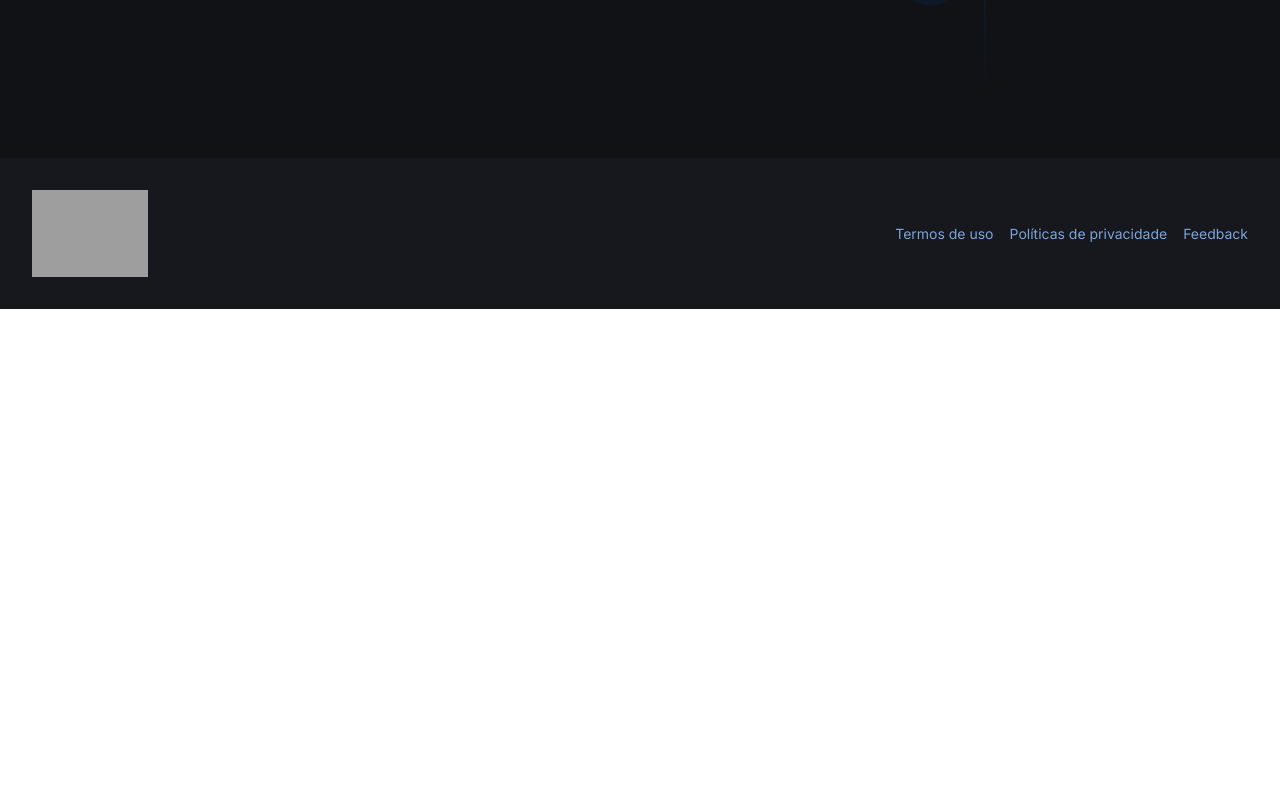
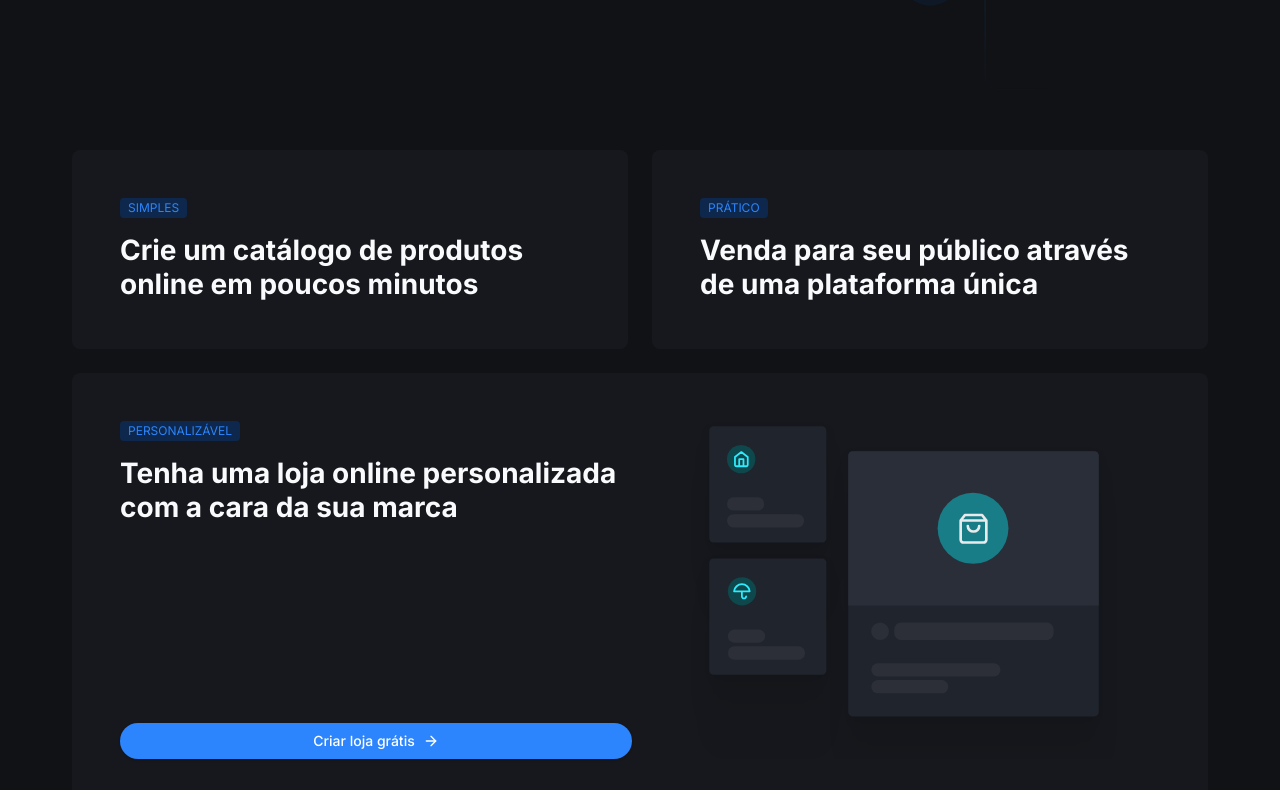
Before and after one commit to tiagolopesStudies/next-js-pages-router, a Next.js app: page / in a window 1280 px wide. Shown: the part 570-1360 px from the top of the page. Before the commit the page ends 879 px from the top, so only its background shows below. Built offline with nearby package versions, Linux system fonts and the light colour scheme; grey boxes are pictures that could not be loaded.

Commit message:
feat: criação da seção de Features

```diff
--- /dev/null
+++ b/global.d.ts
@@ -0,0 +1 @@
+declare module '*.css'
--- /dev/null
+++ b/src/components/feature-section.tsx
@@ -0,0 +1,69 @@
+import { ArrowRightIcon } from 'lucide-react'
+import Image from 'next/image'
+import Link from 'next/link'
+import { Button } from './ui/button'
+
+export function FeatureSection() {
+  return (
+    <section className="container bg-gray-700 grid gap-6 md:grid-cols-2 pb-8 md:py-10">
+      <div className="flex flex-col gap-4 rounded-lg p-6 bg-gray-500 md:p-12">
+        <span className="text-body-tag text-blue-200 bg-blue-400 px-2 py-1 w-fit rounded-sm uppercase">
+          Simples
+        </span>
+        <h2 className="text-gray-100 text-heading-lg">
+          Crie um catálogo de produtos online em poucos minutos
+        </h2>
+      </div>
+
+      <div className="flex flex-col gap-4 rounded-lg p-6 bg-gray-500 md:p-12">
+        <span className="text-body-tag text-blue-200 bg-blue-400 px-2 py-1 w-fit rounded-sm uppercase">
+          Prático
+        </span>
+        <h2 className="text-gray-100 text-heading-lg">
+          Venda para seu público através de uma plataforma única
+        </h2>
+      </div>
+
+      <div className="col-span-full flex flex-col gap-2">
+        <div className="grid grid-cols-1 md:grid-cols-2 gap-12 md:gap-4 rounded-lg bg-gray-500 p-6 md:p-12">
+          <div className="flex flex-col gap-4">
+            <span className="text-body-tag text-blue-200 bg-blue-400 px-2 py-1 w-fit rounded-sm uppercase">
+              Personalizável
+            </span>
+            <h2 className="text-gray-100 text-heading-lg">
+              Tenha uma loja online personalizada com a cara da sua marca
+            </h2>
+
+            <Button
+              className="hidden rounded-full mt-4 md:mt-auto md:flex transition-colors"
+              asChild
+            >
+              <Link href="/">
+                Criar loja grátis <ArrowRightIcon />
+              </Link>
+            </Button>
+          </div>
+
+          <div className="flex flex-col items-center justify-center w-full">
+            <div className="w-full max-w-md overflow-hidden">
+              <Image
+                src="/feature-section.svg"
+                alt="Features ilustration"
+                width={440}
+                height={330}
+                className="object-cover w-full"
+                draggable="false"
+              />
+            </div>
+
+            <Button className="w-full flex gap-2 rounded-full mt-4 md:hidden" asChild>
+              <Link href="/">
+                Criar loja grátis <ArrowRightIcon />
+              </Link>
+            </Button>
+          </div>
+        </div>
+      </div>
+    </section>
+  )
+}
--- a/src/pages/index.tsx
+++ b/src/pages/index.tsx
@@ -1,9 +1,11 @@
 import { HeroSection } from '@/components/base/hero-section'
+import { FeatureSection } from '@/components/feature-section'
 
 export default function HomePage() {
   return (
     <article className="flex flex-col">
       <HeroSection />
+      <FeatureSection />
     </article>
   )
 }
--- a/tailwind.config.ts
+++ b/tailwind.config.ts
@@ -63,6 +63,9 @@
         'body-sm': ['14px', { lineHeight: '150%', fontWeight: '400' }],
         'body-xs': ['12px', { lineHeight: '150%', fontWeight: '400' }],
 
+        // Body tag
+        'body-tag': ['12px', { lineHeight: '100%', fontWeight: '400' }],
+
         // Action - Inter
         'action-md': ['16px', { lineHeight: 'normal', fontWeight: '500' }],
         'action-sm': ['14px', { lineHeight: 'normal', fontWeight: '500' }]
```
Also changed, not shown: public/feature-section.svg (added).
